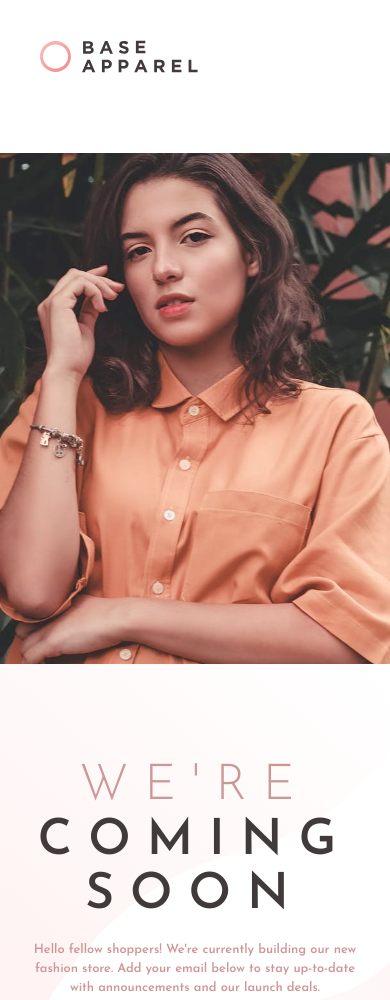
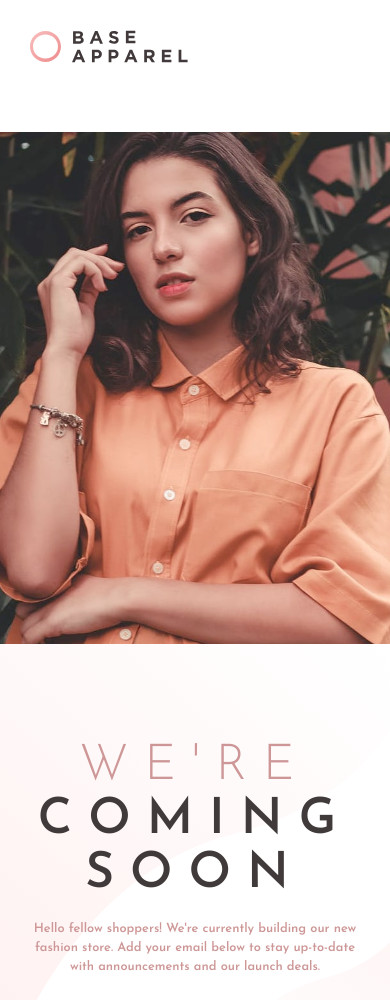
Before and after one commit to lucasfrutig0/comming-soon-page, a plain HTML site: page index.html in a window 390 px wide. Shown: the top 1000 px of the page. Drawn offline with Linux system fonts and the light colour scheme.

Commit message:
fix: logo mobile

```diff
--- a/assets/css/styles.css
+++ b/assets/css/styles.css
@@ -228,7 +228,7 @@ button:hover {
 
   div.logo-mobile {
     display: block;
-    padding: 5rem;
+    padding: 3.7rem;
   }
   div.coming-soon__left-side h1,
   div.coming-soon__left-side p {
```
